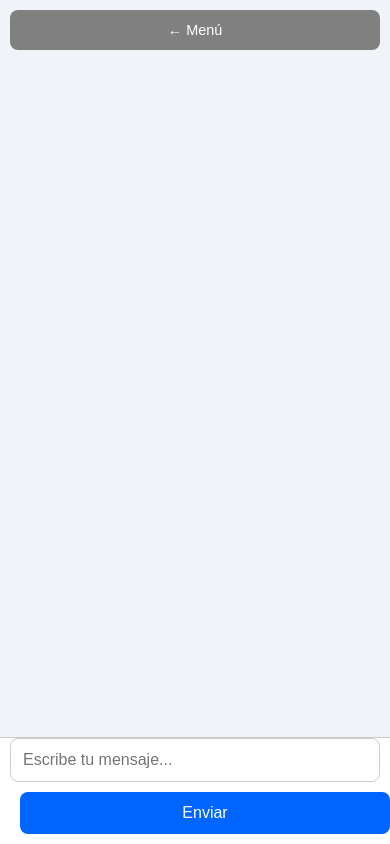
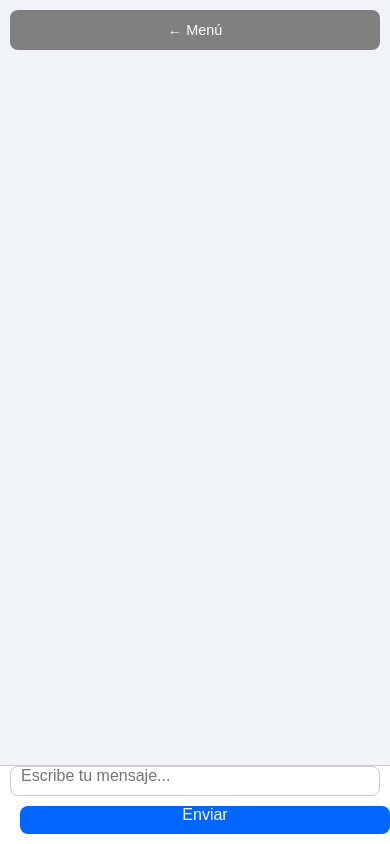
Before and after one commit to JMPMarpanet/WEBELEVENLABS, a website: page public/chat.html in a window 390 px wide. Drawn offline with Linux system fonts and the light colour scheme; no server answers; sample sign-in values are in the browser's storage.

Commit message:
text box

```diff
--- a/public/chat.html
+++ b/public/chat.html
@@ -91,7 +91,7 @@
       #inputContainer button {
         width: 100%;
         font-size: 1em;
-        padding: 12px;
+        padding: 0 10px 10px 10px;
         box-sizing: border-box;
       }
 
```
